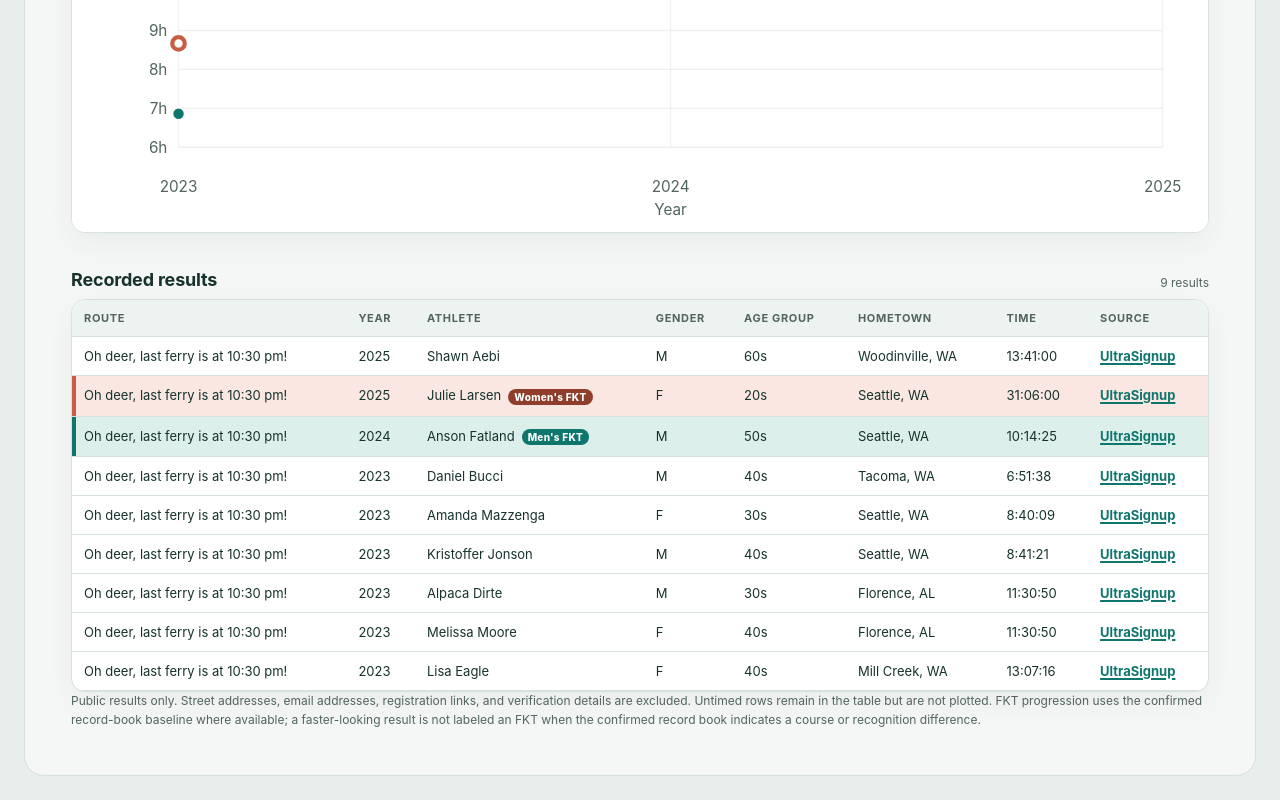
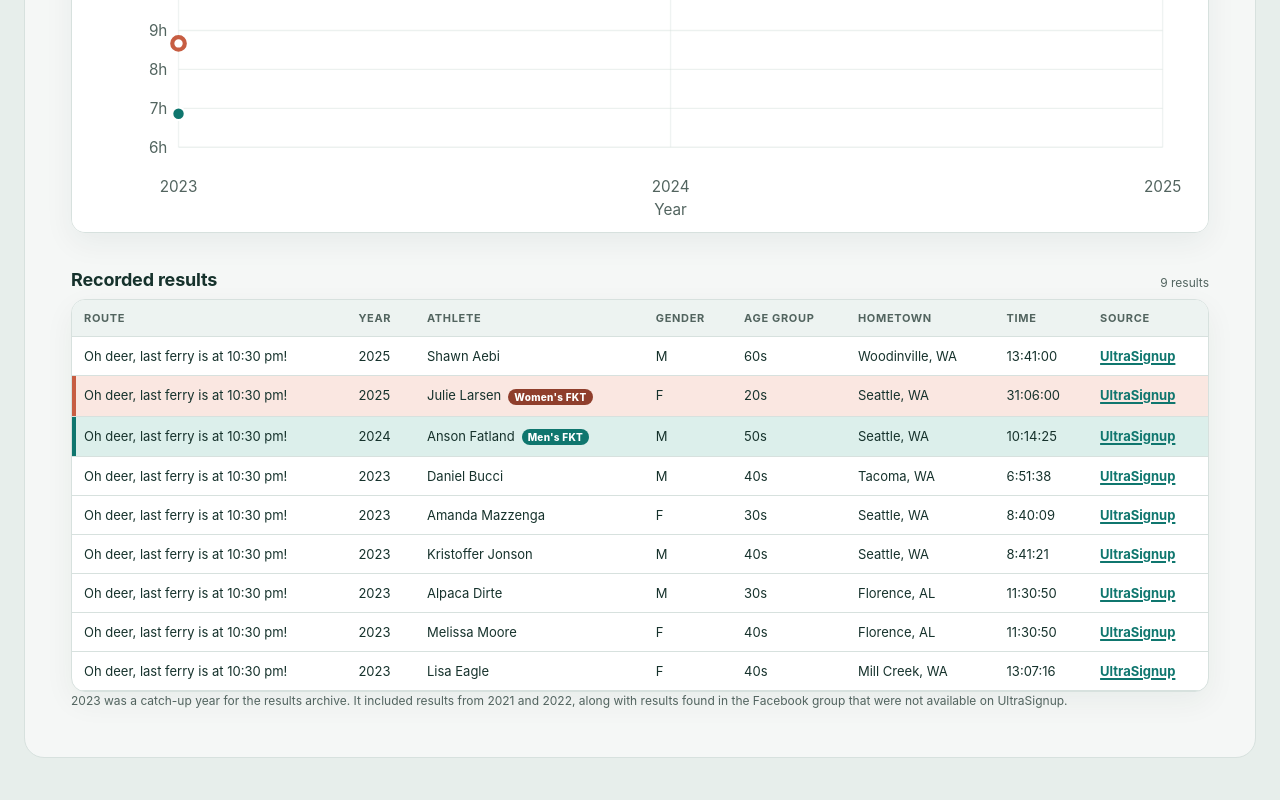
Before and after one commit to krysgu/cwes-results, a website: page results/index.html in a window 1280 px wide. Shown: the part 1085-1885 px from the top of the page. Drawn offline with Linux system fonts and the light colour scheme.

Commit message:
Explain the 2023 results catch-up

```diff
--- a/results/index.html
+++ b/results/index.html
@@ -18,7 +18,7 @@
 <div class="cwes-chart-head"><h3 id="cwes-chart-title">Every recorded finish</h3><div class="cwes-legend"><span><i style="background:var(--forest)"></i>Men</span><span><i style="background:white;border:2px solid var(--gold)"></i>Women</span><span><i style="background:white;border:2px solid var(--blue)"></i>Nonbinary / X</span></div></div>
 <div class="cwes-chart-wrap" id="cwes-chart-wrap"></div><div class="cwes-milestones" id="cwes-milestones"></div>
 <div class="cwes-table-top"><h3>Recorded results</h3><p id="cwes-table-count"></p></div><div class="cwes-table-wrap"><table><thead><tr><th>Route</th><th>Year</th><th>Athlete</th><th>Gender</th><th>Age group</th><th>Hometown</th><th>Time</th><th>Source</th></tr></thead><tbody id="cwes-results-rows"></tbody></table></div>
-<p class="cwes-footnote">Public results only. Street addresses, email addresses, registration links, and verification details are excluded. Untimed rows remain in the table but are not plotted. FKT progression uses the confirmed record-book baseline where available; a faster-looking result is not labeled an FKT when the confirmed record book indicates a course or recognition difference.</p>
+<p class="cwes-footnote">2023 was a catch-up year for the results archive. It included results from 2021 and 2022, along with results found in the Facebook group that were not available on UltraSignup.</p>
   </section>
   <script src="../assets/js/results.js" defer></script>
 </body>
```
